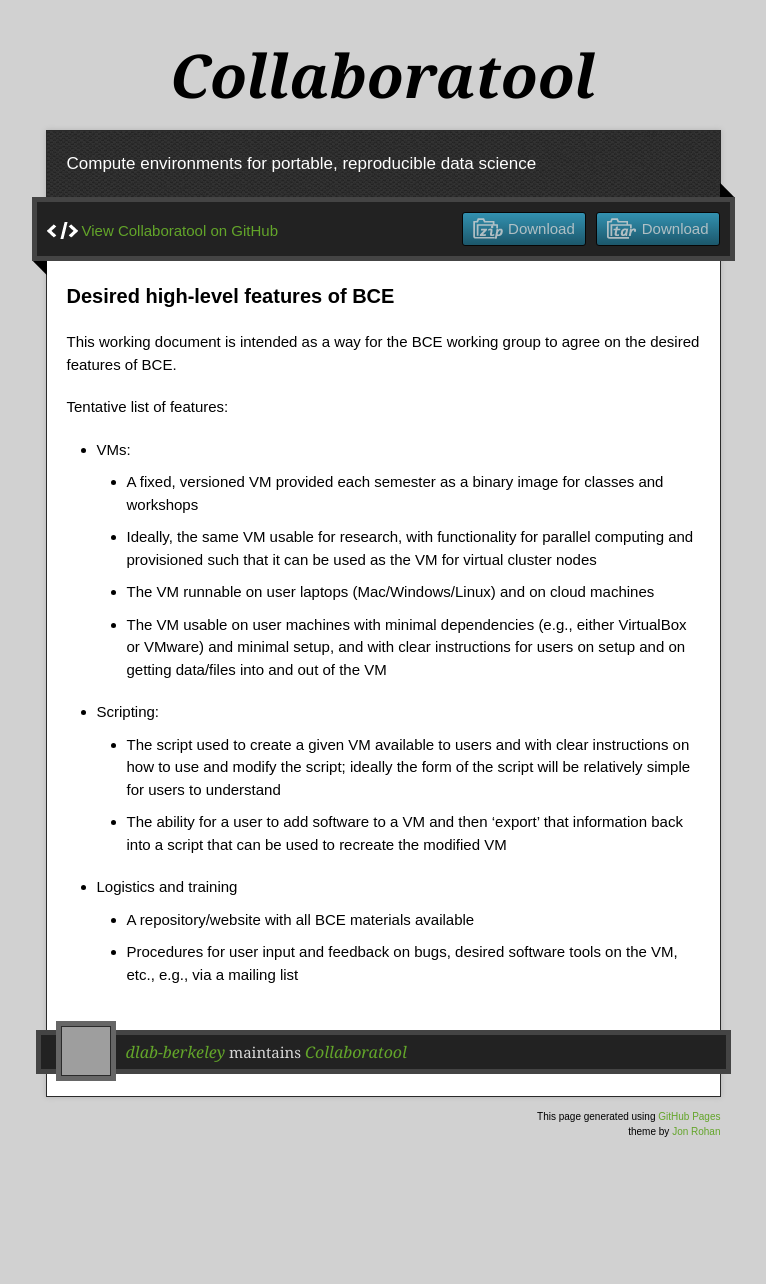
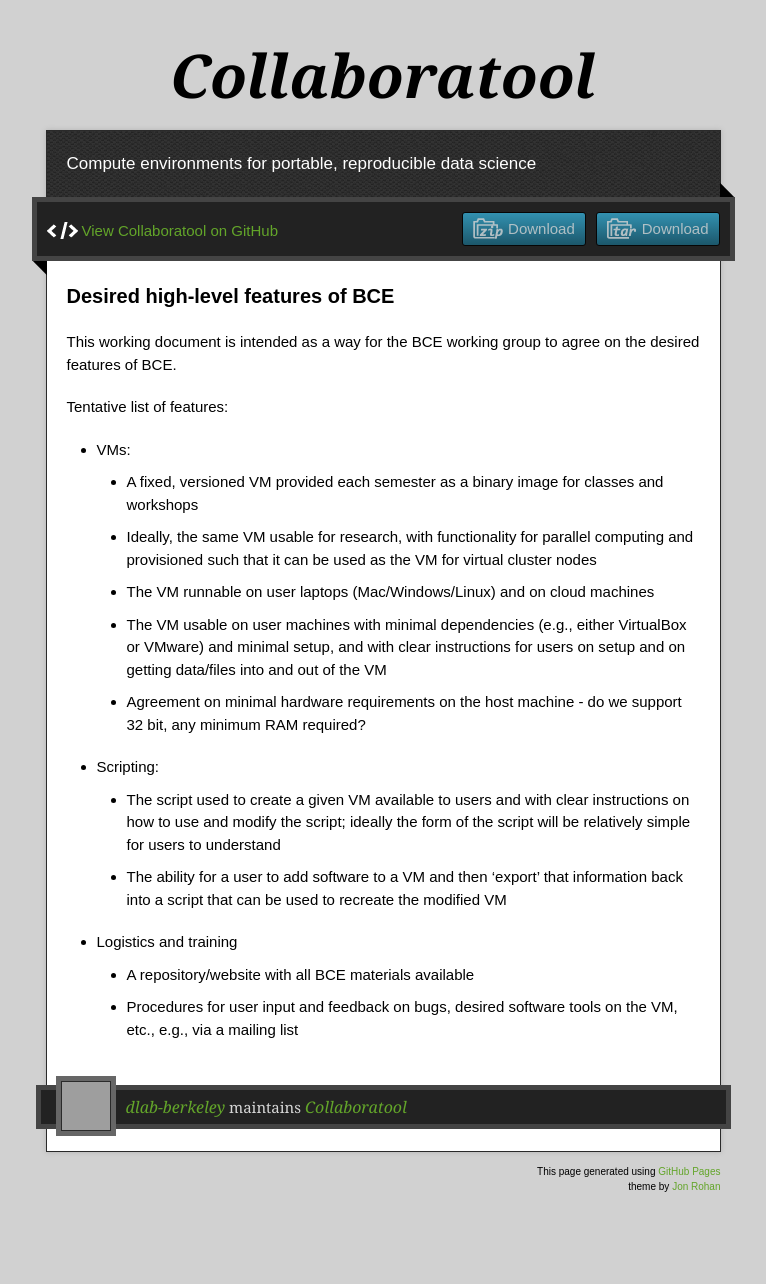
Before and after one commit to willingc/collaboratool, a Jekyll site: the page built from meta-features.md, in a window 1280 px wide. Shown: the whole page, without its empty margins (257-1023 px from the left). Built offline with Jekyll 4.4.1, drawn with Linux system fonts in a browser that asks for light colours; nearby versions of some CDN libraries; before the commit the page ends 1229 px from its top, so only the background shows below that; grey boxes are pictures that could not be loaded.

Commit message:
added additional feature on hdwe reqs

```diff
--- a/meta-features.md
+++ b/meta-features.md
@@ -18,6 +18,8 @@
 
    - The VM usable on user machines with minimal dependencies (e.g., either VirtualBox or VMware) and minimal setup, and with clear instructions for users on setup and on getting data/files into and out of the VM
 
+   - Agreement on minimal hardware requirements on the host machine - do we support 32 bit, any minimum RAM required?
+
  * Scripting:
 
    - The script used to create a given VM available to users and with clear instructions on how to use and modify the script; ideally the form of the script will be relatively simple for users to understand
```
